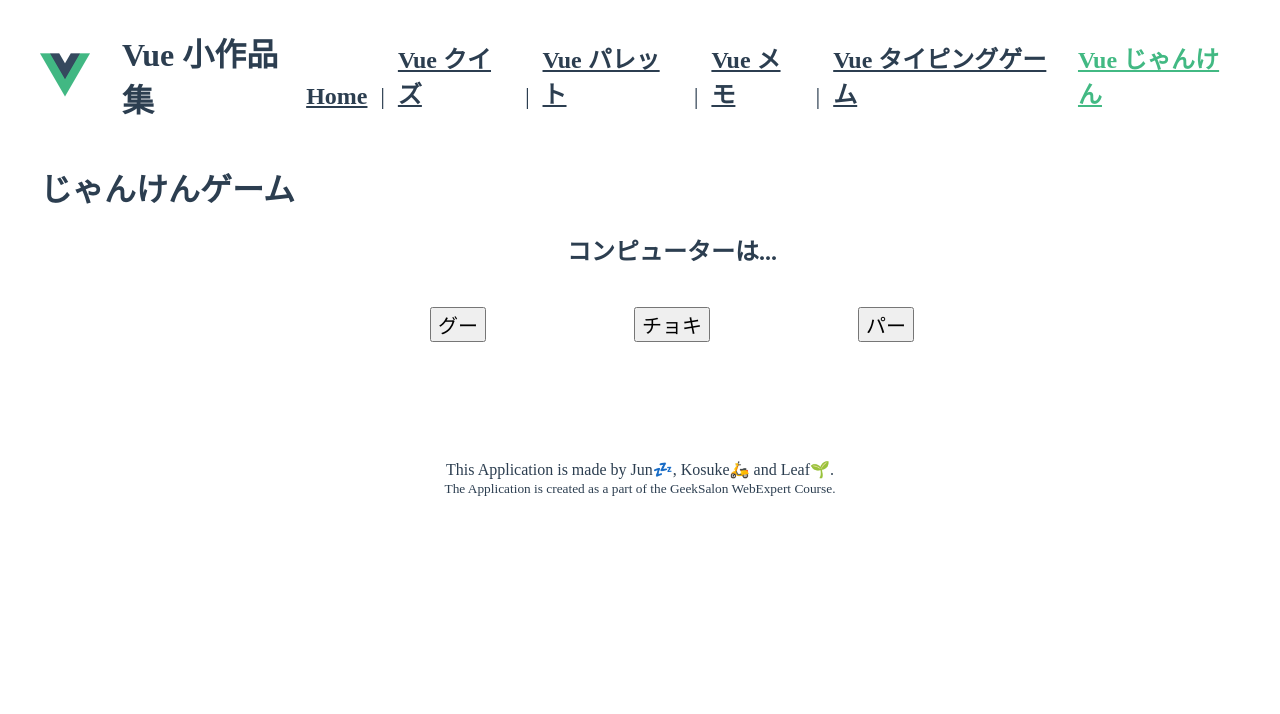
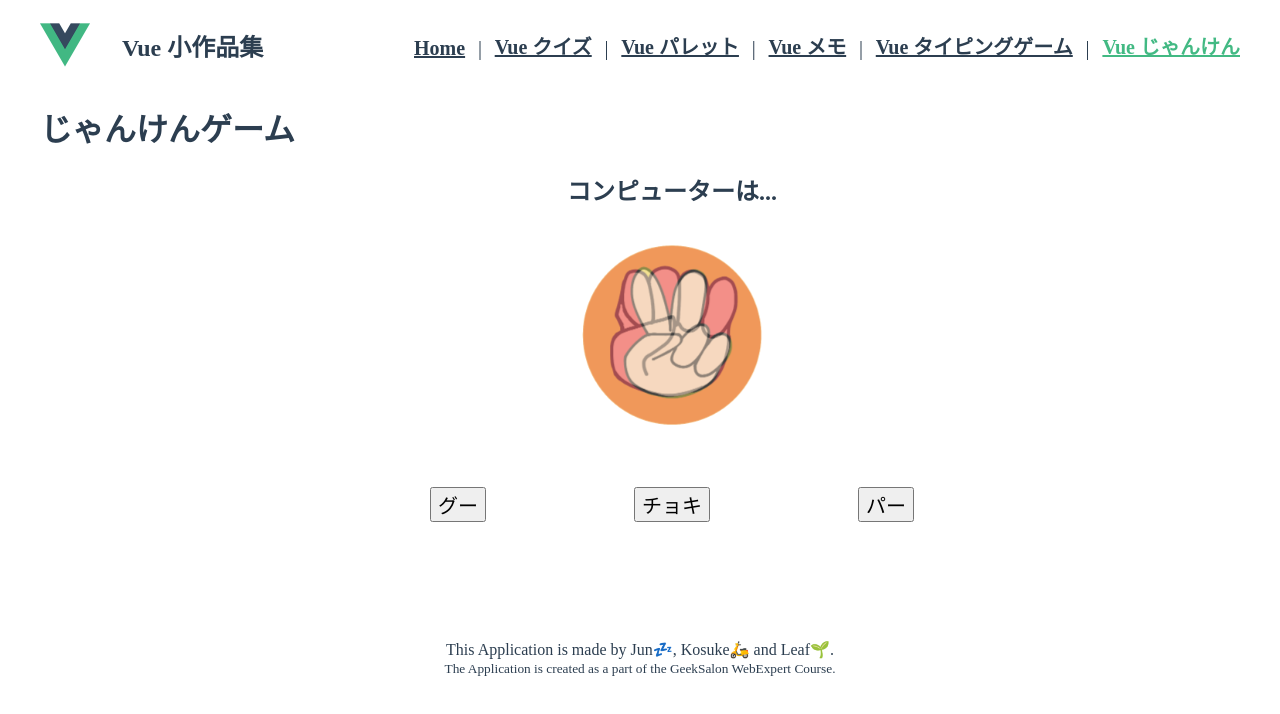
Before and after one commit to webex15-team-1/demo-team-app, a Vue app: page /janken in a window 1280 px wide. Shown: the top 714 px of the page. Built offline with nearby package versions, Linux system fonts and the light colour scheme.

Commit message:
ドゥルルルルを付けました

```diff
--- a/src/components/Header.vue
+++ b/src/components/Header.vue
@@ -2,7 +2,7 @@
   <header class="header">
     <div class="header__titles">
       <img src="@/assets/logo.png" alt="vue logo" width="50" height="50" />
-      <h1>Vue 小作品集</h1>
+      <h2>Vue 小作品集</h2>
     </div>
     <nav class="navigation">
       <router-link
@@ -35,7 +35,7 @@
         class="navigation__link"
         exact-active-class="navigation__link--exact-active"
         >Vue タイピングゲーム</router-link
-      >
+      >|
       <router-link
         to="/janken"
         class="navigation__link"
@@ -65,7 +65,7 @@
   justify-content: center;
   align-items: flex-end;
   gap: 0.8rem;
-  font-size: 1.5rem;
+  font-size: 20px;
 }
 
 .navigation__link {
--- a/src/views/JankenApp.vue
+++ b/src/views/JankenApp.vue
@@ -1,7 +1,9 @@
 <template>
   <h1>じゃんけんゲーム</h1>
   <h2 class="pc__text">コンピューターは...</h2>
+
   <div class="te__images">
+    <div v-if="pon">
       <img
         v-if="this.pc === 0"
         src="@/views/images/guu.png"
@@ -20,6 +22,14 @@
         alt="パー"
         class="te"
       />
+    </div>
+
+    <div v-else>
+      <!-- ボタン推すまでのドゥルルルルのもの -->
+      <img src="@/views/images/guu.png" alt="グー" class="dwu__guu" />
+      <img src="@/views/images/tyoki.png" alt="チョキ" class="dwu__tyoki" />
+      <img src="@/views/images/paa.png" alt="パー" class="dwu__paa" />
+    </div>
   </div>
 
   <div class="button__area">
@@ -42,6 +52,7 @@ export default {
       player: "",
       pc: "",
       resultText: "",
+      pon: false,
       choices: [
         {
           te: "グー",
@@ -60,8 +71,10 @@ export default {
   },
   methods: {
     choose(choice) {
+      this.pon = true
       this.player = choice.number
       this.result()
+      //選択した手がでるようにする
     },
     result() {
       //Math.random()は0~1未満の少数を返す
@@ -84,13 +97,56 @@ export default {
 </script>
 <style>
 .te__images {
-  display: flex;
-  justify-content: center;
+  height: 240px;
+  position: relative;
 }
 
 .te {
-  width: 300px;
-  margin: 0 auto;
+  width: 20%;
+  position: absolute;
+  left: 40%;
+}
+
+.dwu__guu {
+  width: 20%;
+  position: absolute;
+  left: 40%;
+  animation-name: images;
+  animation-duration: 0.3s;
+  animation-iteration-count: infinite;
+}
+
+.dwu__tyoki {
+  width: 20%;
+  position: absolute;
+  left: 40%;
+  animation-name: images;
+  animation-duration: 0.3s;
+  animation-iteration-count: infinite;
+  animation-delay: 0.1s;
+}
+
+.dwu__paa {
+  width: 20%;
+  position: absolute;
+  left: 40%;
+  animation-name: images;
+  animation-duration: 0.3s;
+  animation-iteration-count: infinite;
+  animation-delay: 0.2s;
+}
+
+@keyframes images {
+  0% {
+    opacity: 0;
+    /* opacityは透明度で、0~1で設定、0は表示されない */
+  }
+  25% {
+    opacity: 1;
+  }
+  50% {
+    opacity: 0;
+  }
 }
 
 .button__area {
```
Lines whose indentation alone changed are shown as unchanged.
